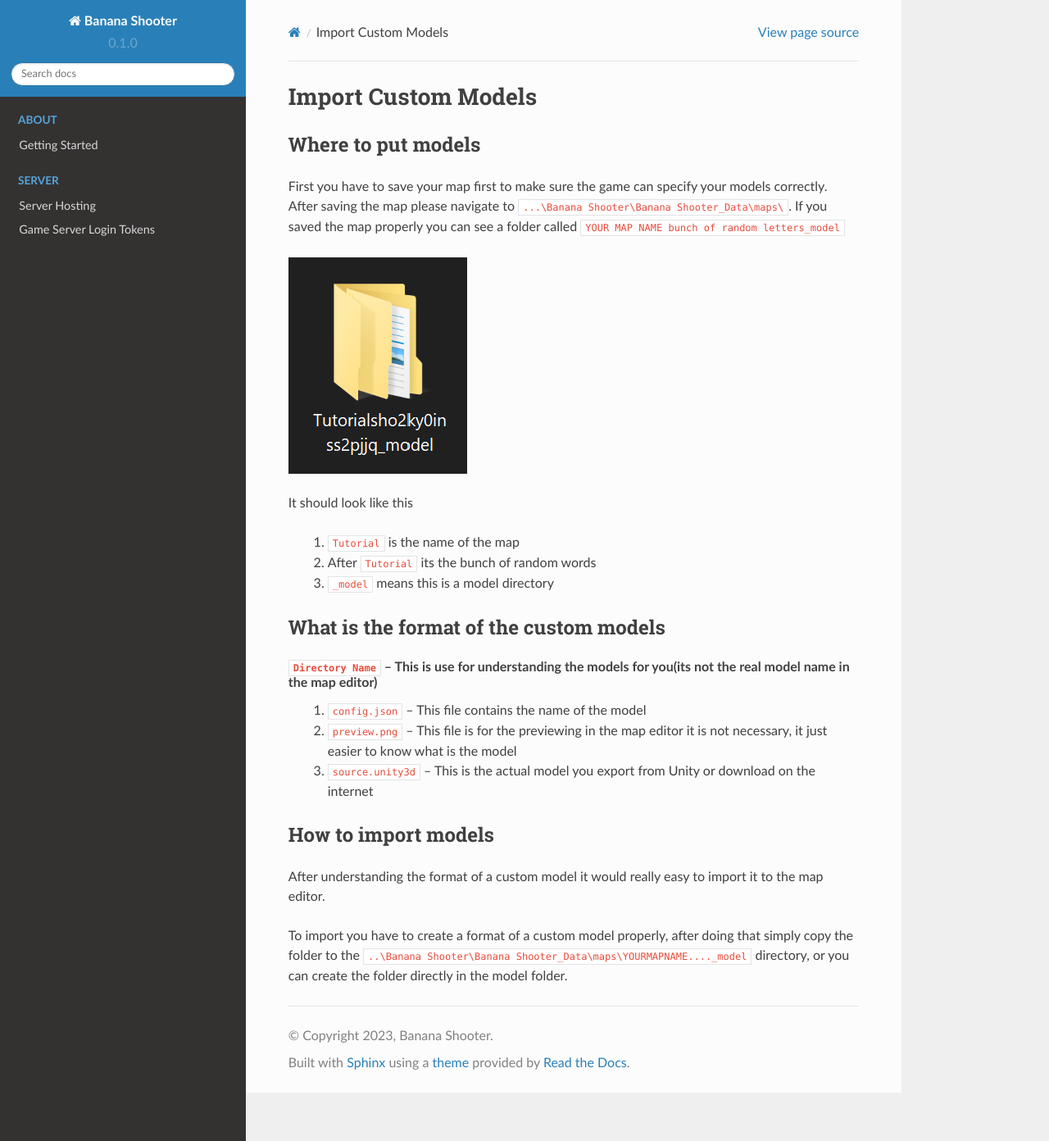
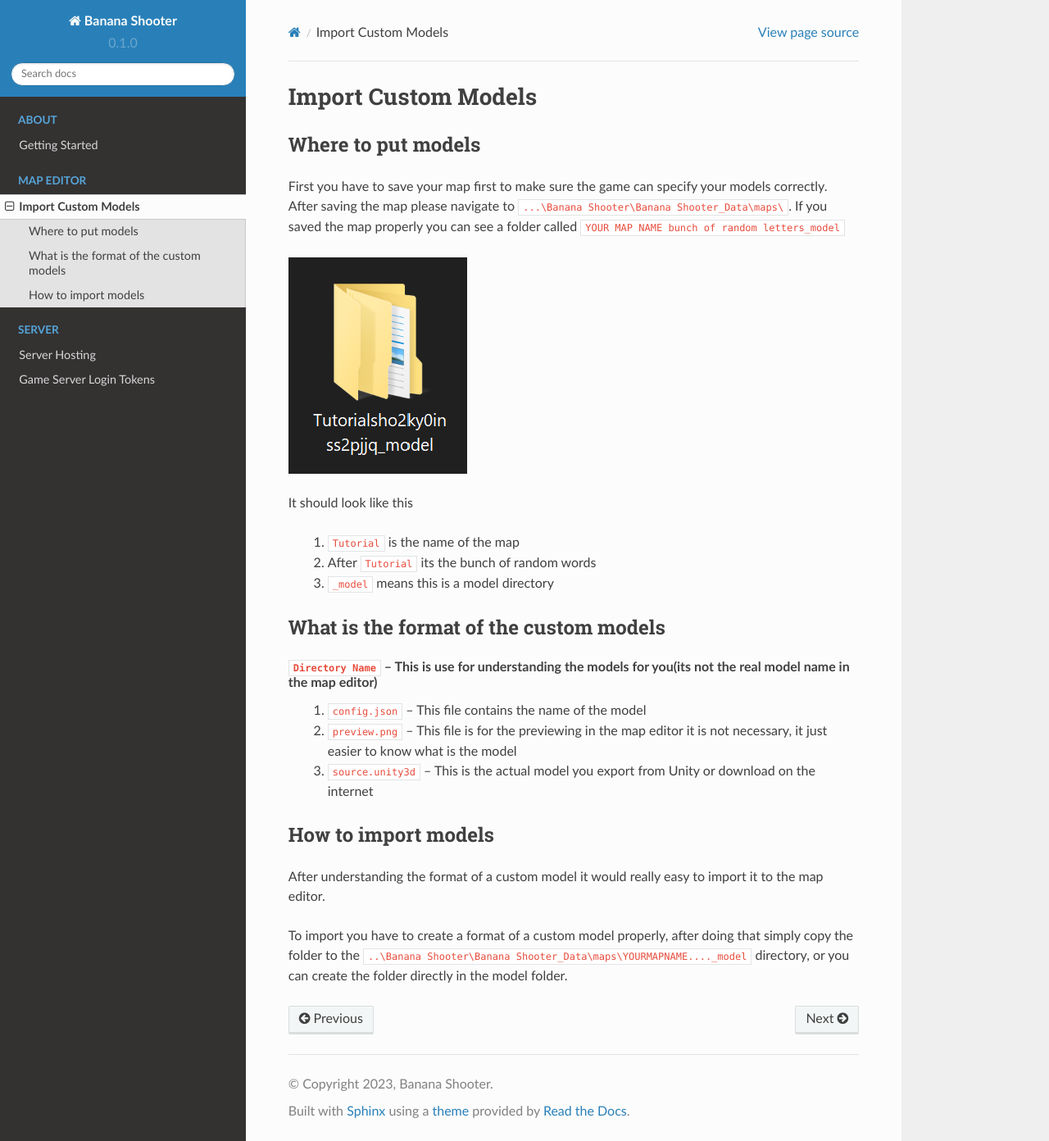
Before and after one commit to CodingDaniel1/bs-docs, a Sphinx documentation site: the page built from docs/source/map-editor/import-custom-models.rst, in a window 1280 px wide and 1392 px high. Shown: the whole window at 82% size. Built offline with Sphinx 7.4.7 and the Read the Docs theme 2.0.0, drawn with Linux system fonts in a browser that asks for light colours; pages that are not in the unit, such as notebooks, are missing from menus.

Commit message:
Update index.rst

```diff
--- a/docs/source/index.rst
+++ b/docs/source/index.rst
@@ -34,7 +34,7 @@
 	:maxdepth: 1
 	:caption: Map Editor
 
-	map-editor/import_custom_models
+	map-editor/import-custom-models
 
 .. toctree::
 	:hidden:
```
